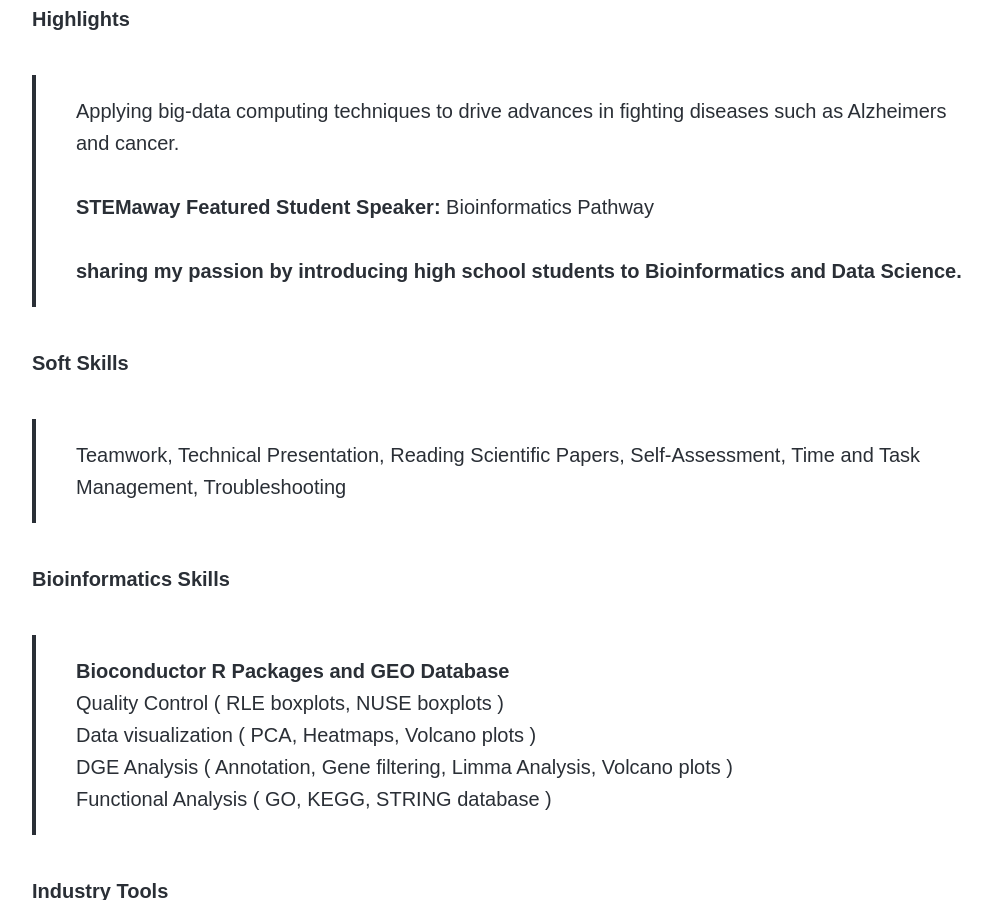
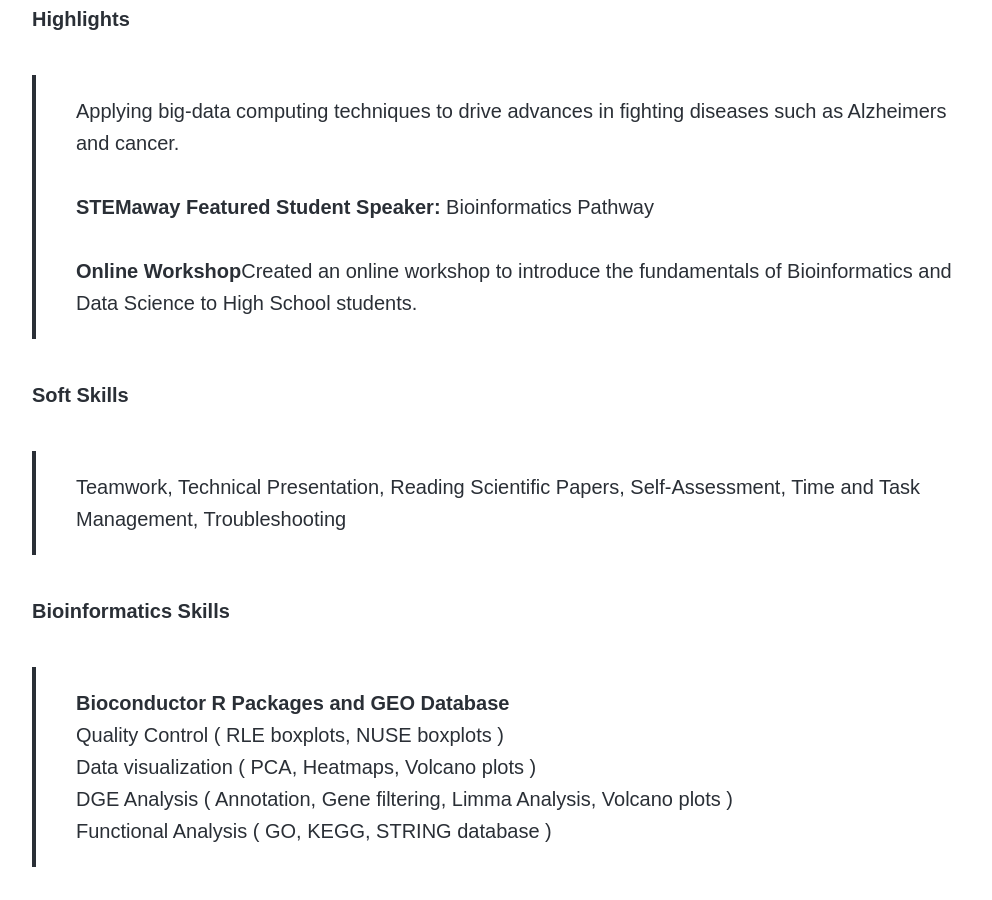
Before and after one commit to disha-22/disha-22.github.io, a Jekyll site: the page built from _projects/bio.md, in a window 1280 px wide and 900 px high, scrolled down 1449 px. Shown: the whole window, without its empty margins (138-1130 px from the left). Built offline with Jekyll 4.4.1, drawn with Linux system fonts in a browser that asks for light colours; nearby versions of some CDN libraries; some web fonts are replaced.

Commit message:
Update bio.md

```diff
--- a/_projects/bio.md
+++ b/_projects/bio.md
@@ -17,7 +17,7 @@
 <h6> Highlights </h6>
 > Applying big-data computing techniques to drive advances in fighting diseases such as Alzheimers and cancer.
 <br><br> <b>STEMaway Featured Student Speaker:</b> Bioinformatics Pathway
-<br><br> <b>sharing my passion by introducing high school students to Bioinformatics and Data Science.
+<br><br> <b>Online Workshop</b>Created an online workshop to introduce the fundamentals of Bioinformatics and Data Science to High School students.
 
 <h6> Soft Skills </h6>
 > Teamwork, Technical Presentation, Reading Scientific Papers, Self-Assessment, Time and Task Management, Troubleshooting
```
